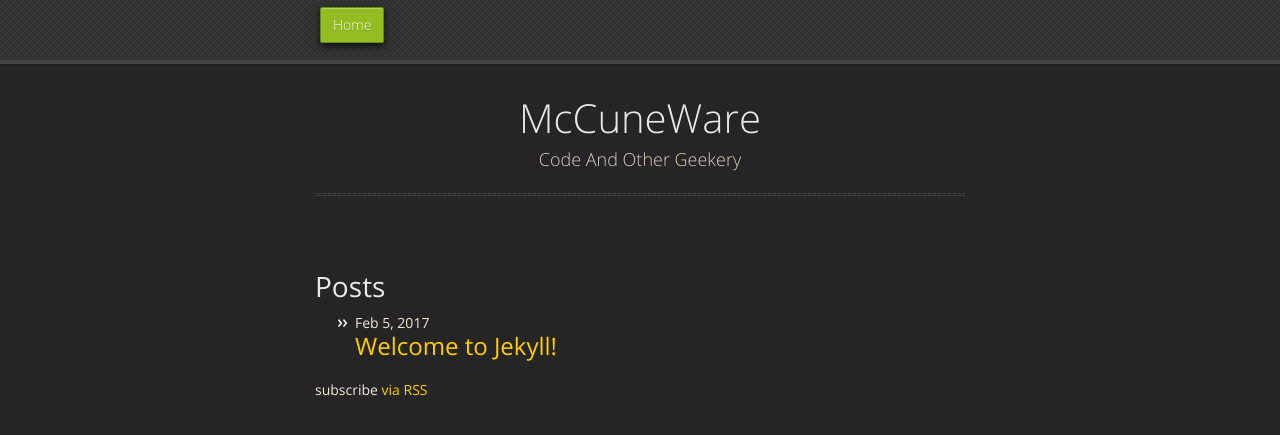
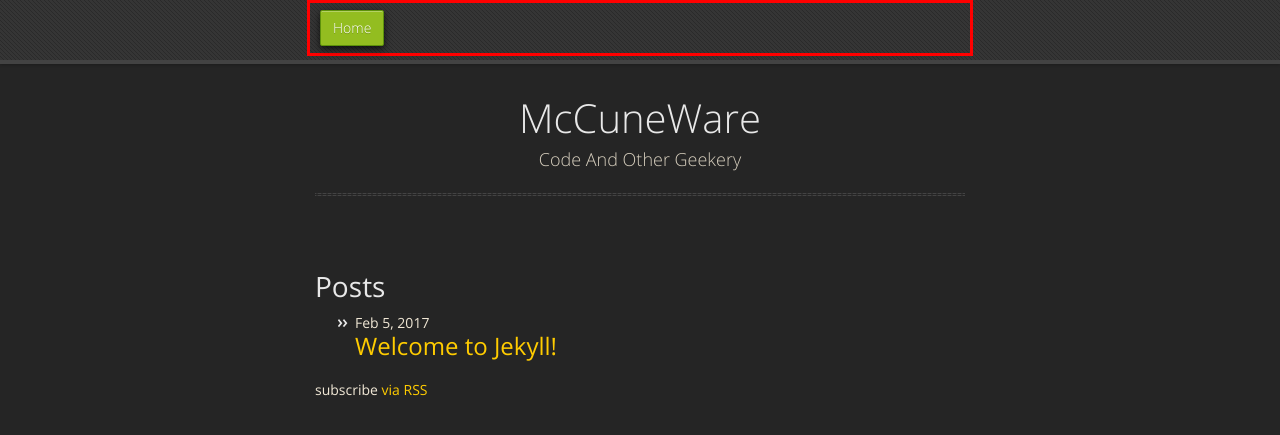
Before and after one commit to mccuneware/mccuneware.github.io, a Jekyll site: the page built from index.md, in a window 1280 px wide. Shown: the top 435 px of the page. Built offline with Jekyll 4.4.1, drawn with Linux system fonts in a browser that asks for light colours; nearby versions of some CDN libraries.

Commit message:
Fixed nav

```diff
--- a/_sass/jekyll-theme-midnight.scss
+++ b/_sass/jekyll-theme-midnight.scss
@@ -166,14 +166,14 @@
   box-shadow: 0px 1px 3px rgba(0,0,0,.25);
 
   nav {
-    max-width: 650px;
+/*    max-width: 650px; */
     /*margin: 0 auto; */
     padding: 0 10px;
 /*     background: blue; */
     /* margin: 6px auto; */
     margin: auto;
     width: 50%;
-
+    border: 3px solid red;
     li {
       font-family: 'OpenSansLight', "Helvetica Neue", Helvetica, Arial, sans-serif;
       font-weight: normal;
@@ -304,7 +304,9 @@
   section {
     margin-top: 40px;
   }
+  /*
   nav {
     display: none;
   }
+  */
 }
```
